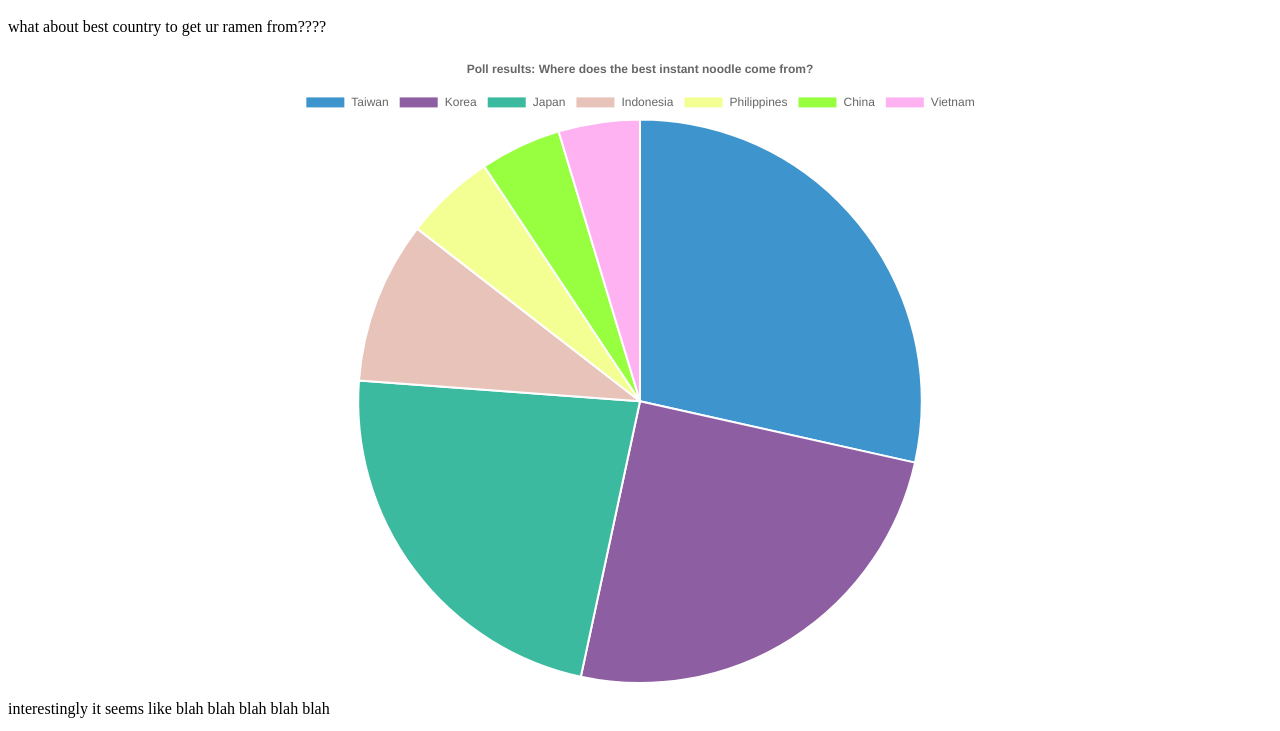
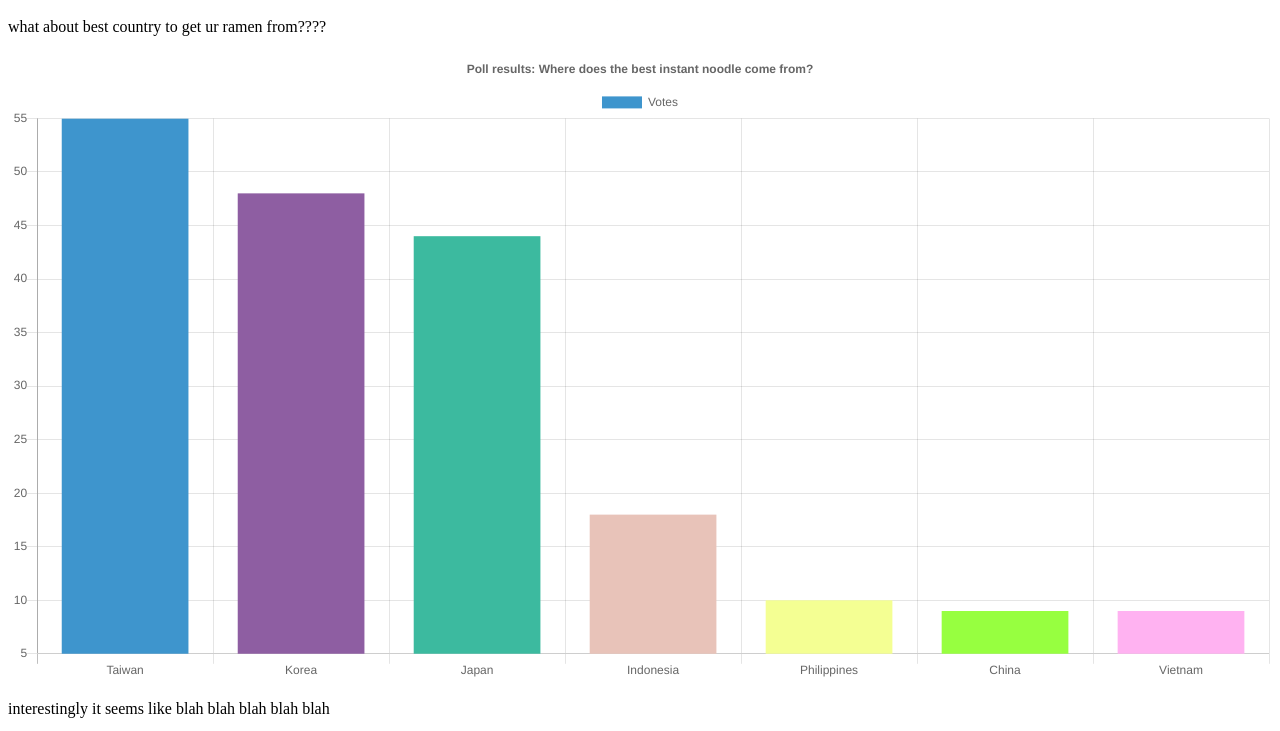
Before and after one commit to allegrapapera/ramen_data_visualization, a plain HTML site: page index.html in a window 1280 px wide. Shown: the part 829-1560 px from the top of the page. Drawn offline with nearby package versions, Linux system fonts and the light colour scheme.

Commit message:
pie to bar

```diff
--- a/index.html
+++ b/index.html
@@ -23,7 +23,7 @@
 
 <p> what about best country to get ur ramen from???? </p>
 
-<canvas id="pieChart" width="800" height="400"></canvas>
+<canvas id="barChart" width="800" height="400"></canvas>
 
 <p> interestingly it seems like blah blah blah blah blah </p>
 
--- a/script.js
+++ b/script.js
@@ -20,10 +20,10 @@ new Chart(ctx, {
     }
 });
 
-var two = document.getElementById('pieChart');
+var two = document.getElementById('barChart');
 
 new Chart(two, {
-    type: 'pie',
+    type: 'bar',
     data: {
       labels: ["Taiwan", "Korea", "Japan", "Indonesia", "Philippines", "China", "Vietnam"],
       datasets: [
```
